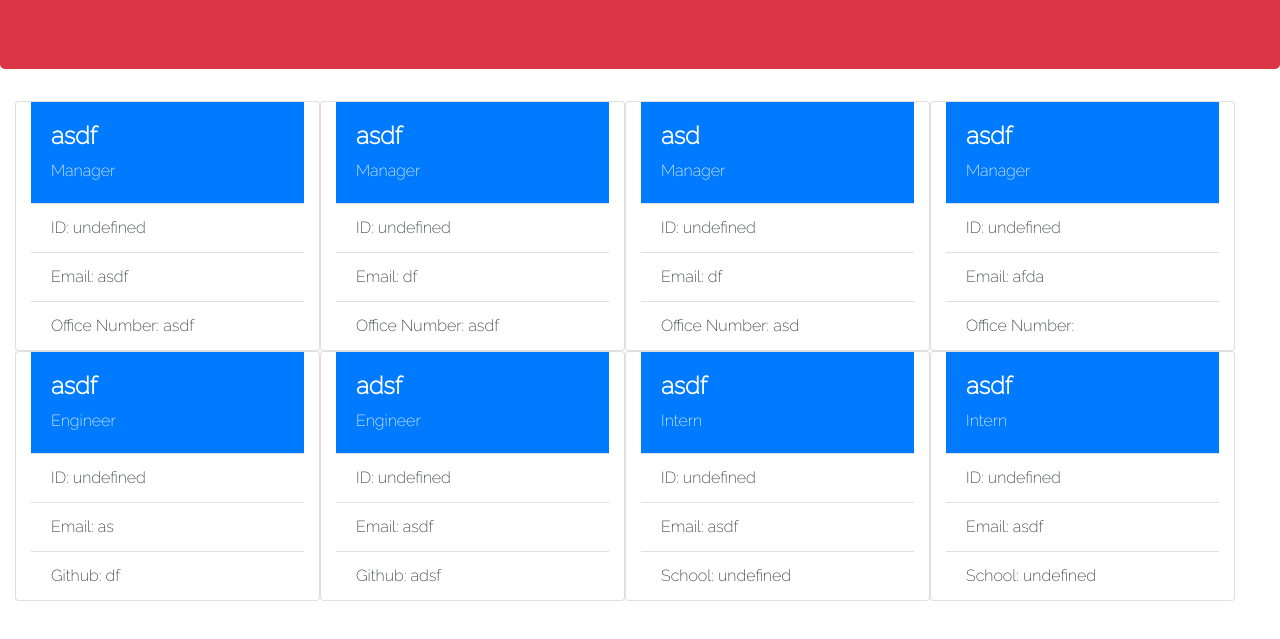
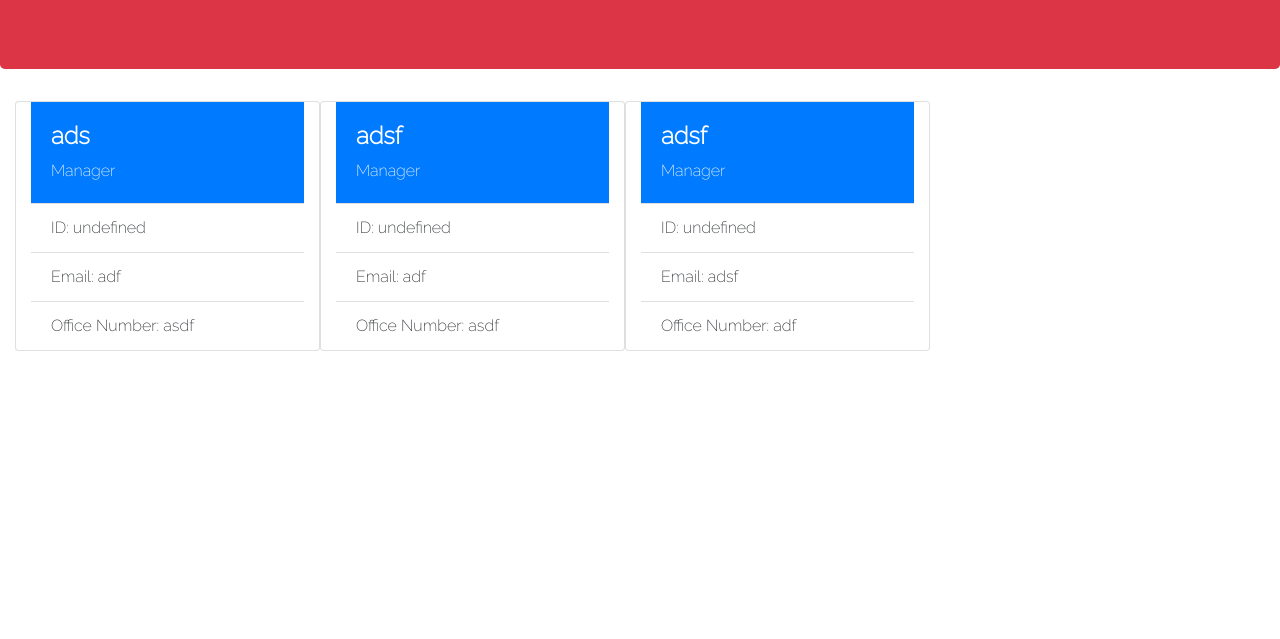
Before and after one commit to santiagov916/team-generator, a website: page output/index-h.html in a window 1280 px wide. Shown: the part 105-744 px from the top of the page. Drawn offline with nearby package versions, Linux system fonts and the light colour scheme; a web font is replaced by a local one.

Commit message:
final commit

```diff
--- a/output/index-h.html
+++ b/output/index-h.html
@@ -33,87 +33,37 @@
 
             <div class="card m-card col-3">
         <div class="card-body bg-primary text-white">
-            <h4 class="font-weight-bold"> asdf </h4>
+            <h4 class="font-weight-bold"> ads </h4>
             <p class="card-text">Manager</p>
         </div>
         <ul class="list-group list-group-flush">
             <li class="list-group-item id">ID: undefined </li>
-            <li class="list-group-item email">Email: asdf</li>
+            <li class="list-group-item email">Email: adf</li>
             <li class="list-group-item number">Office Number: asdf</li>
         </ul>
     </div><div class="card m-card col-3">
         <div class="card-body bg-primary text-white">
-            <h4 class="font-weight-bold"> asdf </h4>
+            <h4 class="font-weight-bold"> adsf </h4>
             <p class="card-text">Manager</p>
         </div>
         <ul class="list-group list-group-flush">
             <li class="list-group-item id">ID: undefined </li>
-            <li class="list-group-item email">Email: df</li>
+            <li class="list-group-item email">Email: adf</li>
             <li class="list-group-item number">Office Number: asdf</li>
         </ul>
     </div><div class="card m-card col-3">
         <div class="card-body bg-primary text-white">
-            <h4 class="font-weight-bold"> asd </h4>
+            <h4 class="font-weight-bold"> adsf </h4>
             <p class="card-text">Manager</p>
         </div>
         <ul class="list-group list-group-flush">
             <li class="list-group-item id">ID: undefined </li>
-            <li class="list-group-item email">Email: df</li>
-            <li class="list-group-item number">Office Number: asd</li>
-        </ul>
-    </div><div class="card m-card col-3">
-        <div class="card-body bg-primary text-white">
-            <h4 class="font-weight-bold"> asdf </h4>
-            <p class="card-text">Manager</p>
-        </div>
-        <ul class="list-group list-group-flush">
-            <li class="list-group-item id">ID: undefined </li>
-            <li class="list-group-item email">Email: afda</li>
-            <li class="list-group-item number">Office Number: </li>
+            <li class="list-group-item email">Email: adsf</li>
+            <li class="list-group-item number">Office Number: adf</li>
         </ul>
     </div>
-            <div class="card m-card col-3">
-        <div class="card-body bg-primary text-white">
-            <h4 class="font-weight-bold"> asdf </h4>
-            <p class="card-text">Engineer</p>
-        </div>
-        <ul class="list-group list-group-flush">
-            <li class="list-group-item id">ID: undefined </li>
-            <li class="list-group-item email">Email: as</li>
-            <li class="list-group-item number">Github: df</li>
-        </ul>
-    </div><div class="card m-card col-3">
-        <div class="card-body bg-primary text-white">
-            <h4 class="font-weight-bold"> adsf </h4>
-            <p class="card-text">Engineer</p>
-        </div>
-        <ul class="list-group list-group-flush">
-            <li class="list-group-item id">ID: undefined </li>
-            <li class="list-group-item email">Email: asdf</li>
-            <li class="list-group-item number">Github: adsf</li>
-        </ul>
-    </div>
-            <div class="card m-card col-3">
-        <div class="card-body bg-primary text-white">
-            <h4 class="font-weight-bold"> asdf</h4>
-            <p class="card-text">Intern</p>
-        </div>
-        <ul class="list-group list-group-flush">
-            <li class="list-group-item id">ID: undefined</li>
-            <li class="list-group-item email">Email: asdf</li>
-            <li class="list-group-item number">School: undefined</li>
-        </ul>
-    </div><div class="card m-card col-3">
-        <div class="card-body bg-primary text-white">
-            <h4 class="font-weight-bold"> asdf</h4>
-            <p class="card-text">Intern</p>
-        </div>
-        <ul class="list-group list-group-flush">
-            <li class="list-group-item id">ID: undefined</li>
-            <li class="list-group-item email">Email: asdf</li>
-            <li class="list-group-item number">School: undefined</li>
-        </ul>
-    </div>
+
+
 
             </div>
 
```
